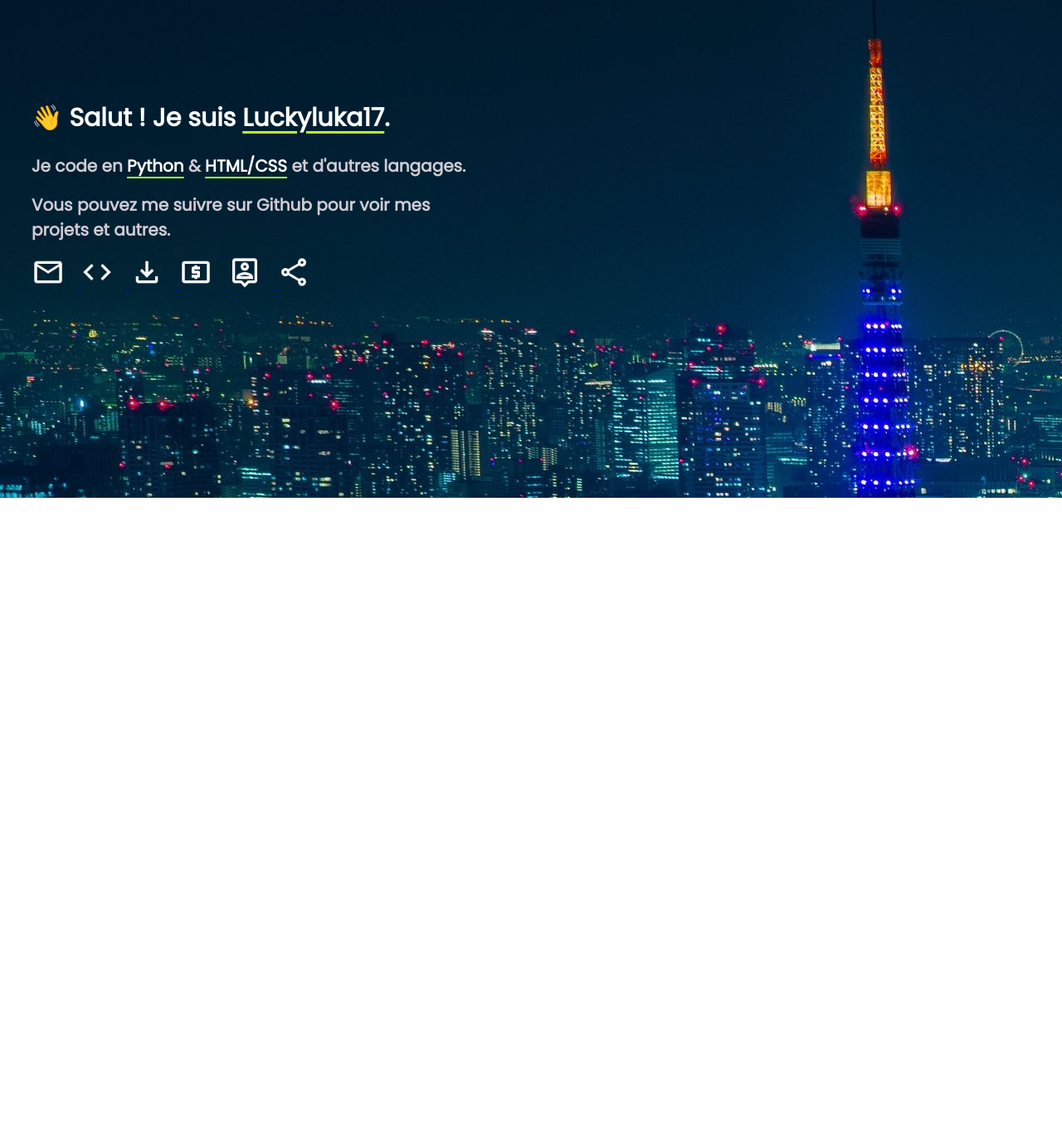
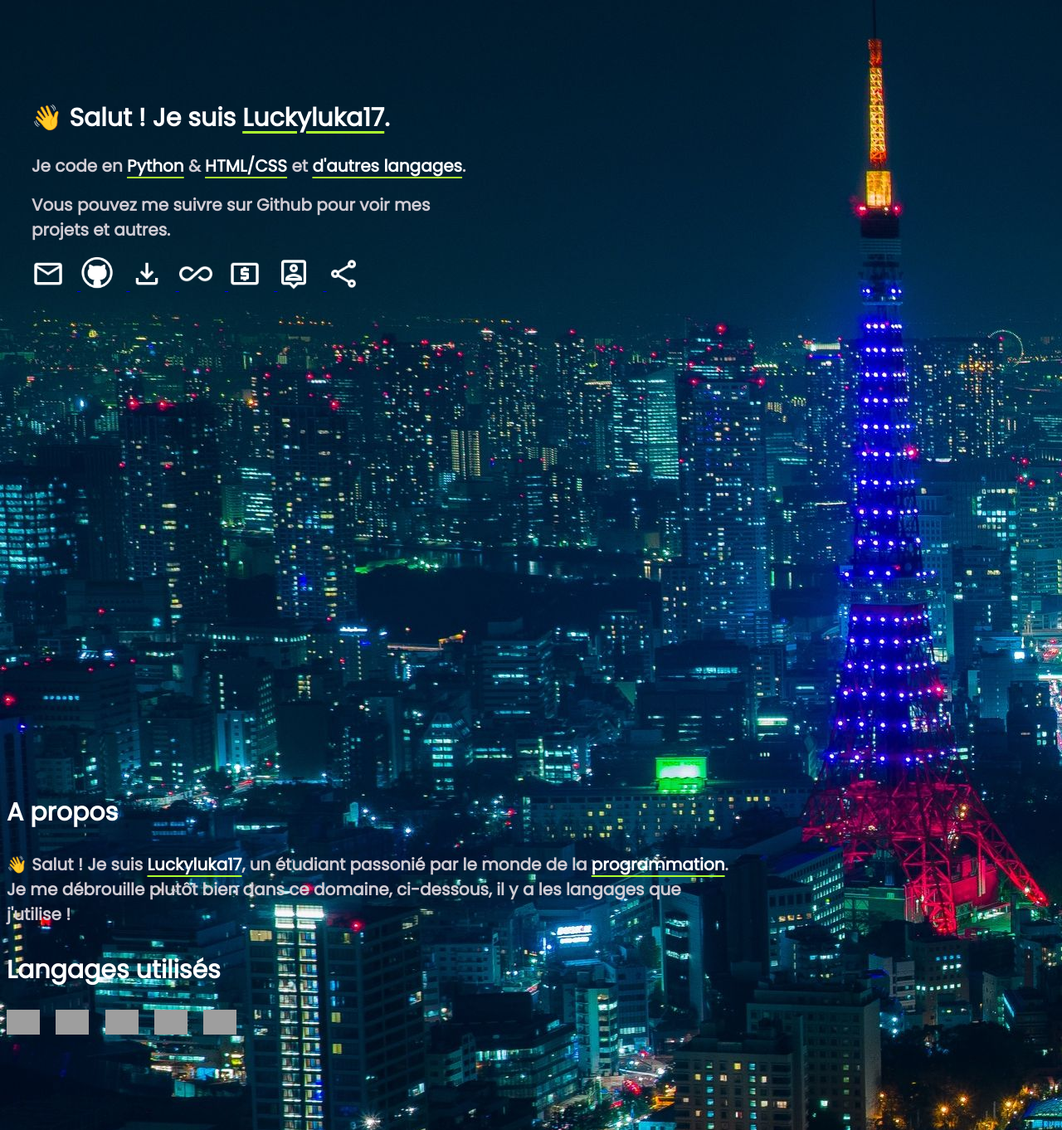
Before and after one commit to Luckyluka17/luckyluka17.github.io, a plain HTML site: page index.html in a window 1280 px wide. Shown: the part 200-1562 px from the top of the page at 83% size. Before the commit the page ends 800 px from the top, so only its background shows below. Drawn offline with Linux system fonts and the light colour scheme; grey boxes are pictures that could not be loaded.

Commit message:
V1.2.1 du site

```diff
--- a/index.html
+++ b/index.html
@@ -10,26 +10,48 @@
     <body>
         <div id="presentation">
             <a href="#" id="title_link"><h1>👋 Salut ! Je suis <a href="#" class="special">Luckyluka17</a>.</h1></a>
-            <h2>Je code en <a href="https://www.python.org/" target="_blank" class="special">Python</a> & <a href="https://html.com/" target="_blank" class="special">HTML/CSS</a> et d'autres langages.</h2>
+            <h2>Je code en <a href="https://www.python.org/" target="_blank" class="special">Python</a> & <a href="https://html.com/" target="_blank" class="special">HTML/CSS</a> et <a class="special" href="#langages">d'autres langages</a>.</h2>
             <h2>Vous pouvez me suivre sur Github pour voir mes<br>projets et autres.</h2>
             <a href="mailto:luckylukadu17@programmer.net" target="_blank">
                 <img width="40px" src="assets/icons/email.png">
             </a>
             <a href="https://github.com/luckyluka17" target="_blank">
-                <img width="40px" src="assets/icons/code.png">
+                <img width="40px" src="assets/icons/github.png">
             </a>
             <a href="files.html">
                 <img width="40px" src="assets/icons/download.png">
             </a>
+            <a href="https://colab.research.google.com/drive/1F9b8f7gwls81lGJtmJ0dOf6usCFYk5Ct" target="_blank">
+                <img width="40px" src="assets/icons/infinite.png">
+            </a>
             <a href="https://www.buymeacoffee.com/luckyluka17" target="_blank">
                 <img width="40px" src="assets/icons/donate.png">
             </a>
-            <a href="#" target="_blank">
+            <a href="#aboutme">
                 <img width="40px" src="assets/icons/me.png">
             </a>
             <a href="#" target="_blank">
                 <img width="40px" src="assets/icons/share.png">
             </a>
         </div>
+            <section id="aboutme">
+                <h1>A propos</h1>
+                <h2>👋 Salut ! Je suis <a href="#" class="special">Luckyluka17</a>, un étudiant passonié par le monde de la <a href="#" class="special">programmation</a>.
+                    <br>Je me débrouille plutôt bien dans ce domaine, ci-dessous, il y a les langages que
+                    <br>j'utilise !
+                </h2>
+                <h1>Langages utilisés</h1>
+                <div id="langages">
+                    <img src="https://raw.githubusercontent.com/abranhe/programming-languages-logos/master/src/python/python_64x64.png">
+                    <img src="https://raw.githubusercontent.com/abranhe/programming-languages-logos/master/src/html/html_64x64.png">
+                    <img src="https://raw.githubusercontent.com/abranhe/programming-languages-logos/master/src/css/css_64x64.png">
+                    <img src="https://zupimages.net/up/22/13/oppt.png">
+                    <img width="64" src="https://authfix-le-gaulois.tech/wp-content/uploads/2019/12/Windows_Terminal_Logo_256x256.png">
+            </section>
+            <br/>
+            <br/>
+            <br/>
+            <br/>
+        </div>
     </body>
 </html>
--- a/style.css
+++ b/style.css
@@ -7,6 +7,7 @@ html {
     font-size: 30;
     scroll-behavior: smooth;
     transition: all 0.2s ease-in-out;
+    scroll-behavior: smooth;
 }
 
 #presentation {
@@ -56,7 +57,22 @@ img {
 }
 
 img:hover {
-    transform: scale(1.2) rotate(-10deg);
+    transform: scale(1.5) rotate(-10deg);
     background-color: greenyellow;
     border-radius: 5px;
 }
+
+progress {
+    width: 10%;
+    background-color: greenyellow;
+    border-radius: 15px;
+    transition: all 0.3s ease-in-out;
+}
+
+section {
+    margin-top: 600px;
+}
+
+::-webkit-scrollbar {
+    display: none;
+}
```
Also changed, not shown: projets.html (deleted, +0 -28 lines), assets/icons/github.png (added), assets/icons/infinite.png (added).
